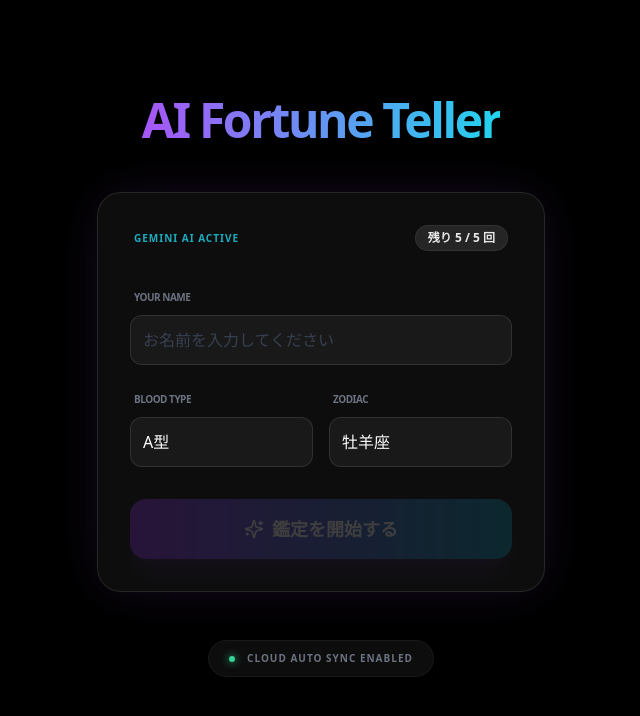
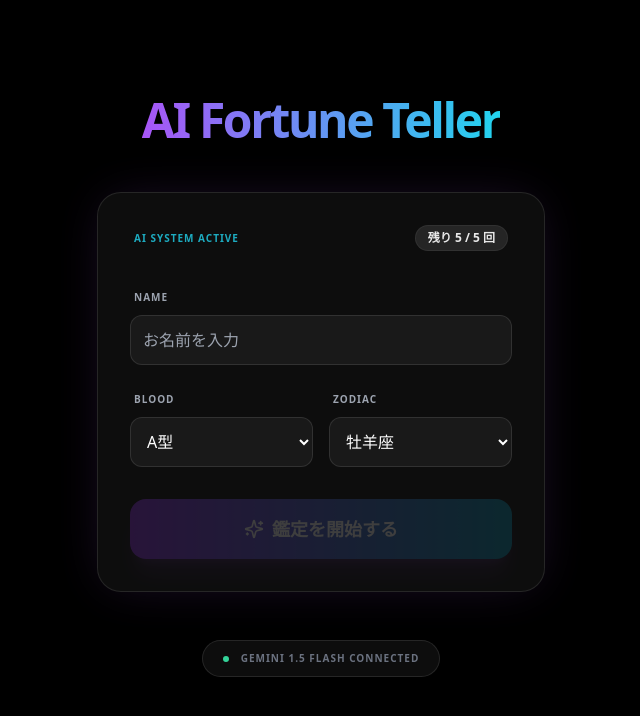
Before and after one commit to chabin0323-dev/uranai-kojin, a Next.js app: page / in a window 1280 px wide. Shown: the top 716 px of the page, without its empty margins (319-959 px from the left). Built offline with nearby package versions, Linux system fonts and the light colour scheme.

Commit message:
Update page.tsx

```diff
--- a/app/page.tsx
+++ b/app/page.tsx
@@ -17,22 +17,26 @@ export default function App() {
     setIsLoading(true);
 
     try {
-      // 🌟 プルダウンの情報を含めて AI に鑑定を依頼します
-      const response = await fetch(`https://generativelanguage.googleapis.com/v1beta/models/gemini-1.5-flash:generateContent?key=${process.env.NEXT_PUBLIC_GOOGLE_AI_API_KEY || ''}`, {
+      // 🌟 名前・血液型・星座をすべてGemini AIに送信します
+      const response = await fetch(`https://generativelanguage.googleapis.com/v1beta/models/gemini-1.5-flash:generateContent?key=${process.env.NEXT_PUBLIC_GOOGLE_AI_API_KEY}`, {
         method: 'POST',
         headers: { 'Content-Type': 'application/json' },
         body: JSON.stringify({
-          contents: [{ parts: [{ text: `あなたは一流の占い師です。${name}さん（血液型：${bloodType}、星座：${zodiac}）の今日の運勢を詳しく鑑定し、150文字程度で元気が出るアドバイスをしてください。最後に今日のラッキーアイテムも教えてください。` }] }]
+          contents: [{ parts: [{ text: `あなたは凄腕の占い師です。${name}さん（${bloodType}・${zodiac}）の運勢を150文字程度で、具体的かつ元気が出るように占ってください。最後にラッキーアイテムも教えて。` }] }]
         })
       });
 
       const data = await response.json();
-      const aiText = data.candidates?.[0]?.content?.parts?.[0]?.text || "占い師が休憩中です。もう一度試してね。";
+      const aiText = data.candidates?.[0]?.content?.parts?.[0]?.text;
 
-      setResult(aiText);
-      setUsageCount(prev => prev + 1);
+      if (aiText) {
+        setResult(aiText);
+        setUsageCount(prev => prev + 1);
+      } else {
+        throw new Error();
+      }
     } catch (error) {
-      setResult("通信エラーです。APIキーが正しいか確認してね。");
+      setResult("占い師が瞑想中です。APIキーの設定を確認するか、明日またお越しください。");
     } finally {
       setIsLoading(false);
     }
@@ -40,13 +44,13 @@ export default function App() {
 
   return (
     <div className="min-h-screen bg-black text-white p-6 flex flex-col items-center font-sans">
-      <h1 className="text-5xl font-extrabold bg-clip-text text-transparent bg-gradient-to-r from-purple-400 via-fuchsia-400 to-cyan-400 mt-16 mb-10 py-2 tracking-tighter drop-shadow-sm">
+      <h1 className="text-5xl font-extrabold bg-clip-text text-transparent bg-gradient-to-r from-purple-400 via-fuchsia-400 to-cyan-400 mt-16 mb-10 py-2 tracking-tighter">
         AI Fortune Teller
       </h1>
 
       <div className="w-full max-w-md bg-white/5 p-8 rounded-3xl border border-white/10 shadow-[0_0_50px_-12px_rgba(168,85,247,0.2)] space-y-8 backdrop-blur-sm">
         <div className="flex justify-between items-center px-1">
-          <span className="text-[10px] font-black uppercase tracking-widest text-cyan-400/80">Gemini AI Active</span>
+          <span className="text-[10px] font-black uppercase tracking-widest text-cyan-400/80">AI System Active</span>
           <span className="text-xs font-bold text-white/90 bg-white/10 px-3 py-1 rounded-full border border-white/5">
             残り {MAX_USAGE - usageCount} / {MAX_USAGE} 回
           </span>
@@ -54,30 +58,20 @@ export default function App() {
 
         <div className="space-y-5">
           <div className="space-y-2">
-            <label className="text-[10px] ml-1 text-gray-500 font-bold uppercase tracking-tighter">Your Name</label>
-            <input
-              value={name} onChange={(e) => setName(e.target.value)}
-              className="w-full bg-gray-900/50 p-4 rounded-xl border border-white/5 focus:border-purple-500/50 outline-none text-white placeholder-gray-700"
-              placeholder="お名前を入力してください"
-            />
+            <label className="text-[10px] ml-1 text-gray-400 font-bold uppercase tracking-widest">Name</label>
+            <input value={name} onChange={(e) => setName(e.target.value)} className="w-full bg-gray-900/50 p-4 rounded-xl border border-white/5 text-white outline-none" placeholder="お名前を入力" />
           </div>
 
           <div className="grid grid-cols-2 gap-4">
             <div className="space-y-2">
-              <label className="text-[10px] ml-1 text-gray-500 font-bold uppercase tracking-tighter">Blood Type</label>
-              <select
-                value={bloodType} onChange={(e) => setBloodType(e.target.value)}
-                className="w-full bg-gray-900/50 p-4 rounded-xl border border-white/5 text-gray-300 outline-none appearance-none cursor-pointer"
-              >
+              <label className="text-[10px] ml-1 text-gray-400 font-bold uppercase tracking-widest">Blood</label>
+              <select value={bloodType} onChange={(e) => setBloodType(e.target.value)} className="w-full bg-gray-900/50 p-4 rounded-xl border border-white/5 text-gray-300 outline-none">
                 <option>A型</option><option>B型</option><option>O型</option><option>AB型</option>
               </select>
             </div>
             <div className="space-y-2">
-              <label className="text-[10px] ml-1 text-gray-500 font-bold uppercase tracking-tighter">Zodiac</label>
-              <select
-                value={zodiac} onChange={(e) => setZodiac(e.target.value)}
-                className="w-full bg-gray-900/50 p-4 rounded-xl border border-white/5 text-gray-300 outline-none appearance-none cursor-pointer"
-              >
+              <label className="text-[10px] ml-1 text-gray-400 font-bold uppercase tracking-widest">Zodiac</label>
+              <select value={zodiac} onChange={(e) => setZodiac(e.target.value)} className="w-full bg-gray-900/50 p-4 rounded-xl border border-white/5 text-gray-300 outline-none">
                 <option>牡羊座</option><option>牡牛座</option><option>双子座</option><option>蟹座</option>
                 <option>獅子座</option><option>乙女座</option><option>天秤座</option><option>蠍座</option>
                 <option>射手座</option><option>山羊座</option><option>水瓶座</option><option>魚座</option>
@@ -86,29 +80,20 @@ export default function App() {
           </div>
         </div>
 
-        <button
-          onClick={handleFortune}
-          disabled={isLoading || usageCount >= MAX_USAGE || !name}
-          className="w-full bg-gradient-to-r from-purple-600 via-purple-500 to-cyan-500 py-5 rounded-2xl font-black text-lg hover:scale-[1.02] active:scale-[0.98] transition-all shadow-xl shadow-purple-500/20 disabled:opacity-20"
-        >
-          {isLoading ? <Loader2 className="mx-auto animate-spin" /> : (
-            <div className="flex items-center justify-center gap-2">
-              <Sparkles size={20} />
-              <span>鑑定を開始する</span>
-            </div>
-          )}
+        <button onClick={handleFortune} disabled={isLoading || usageCount >= MAX_USAGE || !name} className="w-full bg-gradient-to-r from-purple-600 to-cyan-500 py-5 rounded-2xl font-black text-lg shadow-xl shadow-purple-500/20 disabled:opacity-20">
+          {isLoading ? <Loader2 className="mx-auto animate-spin" /> : <div className="flex items-center justify-center gap-2"><Sparkles size={20} /><span>鑑定を開始する</span></div>}
         </button>
 
         {result && (
-          <div className="mt-8 p-8 bg-gradient-to-br from-purple-900/30 to-black border border-purple-500/30 rounded-2xl animate-in fade-in zoom-in-95 duration-500 overflow-hidden">
+          <div className="mt-8 p-8 bg-gradient-to-br from-purple-900/30 to-black border border-purple-500/30 rounded-2xl animate-in fade-in zoom-in-95">
             <p className="text-center text-lg leading-relaxed text-purple-100 font-medium whitespace-pre-wrap">{result}</p>
           </div>
         )}
       </div>
 
-      <div className="mt-12 flex items-center gap-3 bg-white/5 px-5 py-2.5 rounded-full border border-white/5 text-[10px] text-gray-500 font-bold tracking-widest uppercase">
-        <div className="w-1.5 h-1.5 rounded-full bg-emerald-400 shadow-[0_0_8px_#34d399]" />
-        Cloud Auto Sync Enabled
+      <div className="mt-12 flex items-center gap-3 bg-white/5 px-5 py-2.5 rounded-full border border-white/10 text-[10px] text-gray-500 font-bold tracking-widest uppercase">
+        <div className="w-1.5 h-1.5 rounded-full bg-emerald-400" />
+        Gemini 1.5 Flash Connected
       </div>
     </div>
   );
```
